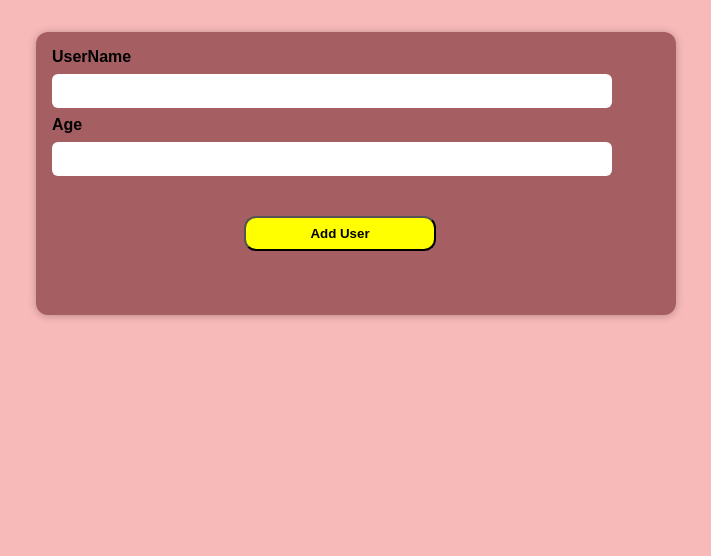
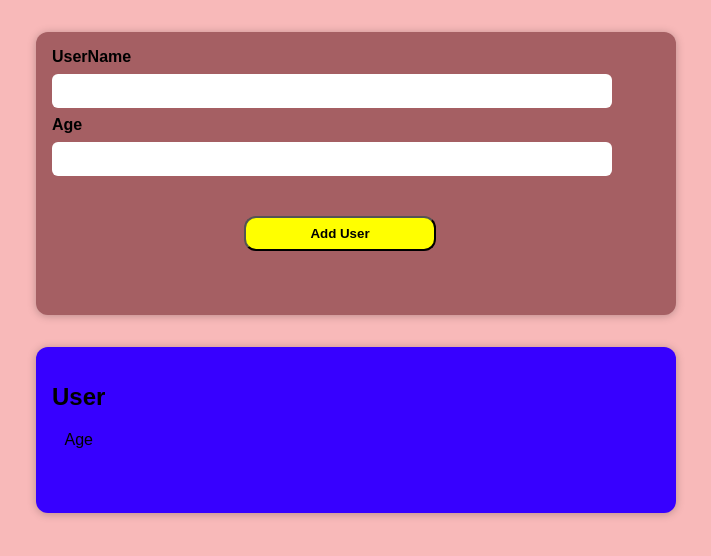
Before and after one commit to ColinMattutini/User-Creation-Deletion, a React (Create React App) app in the folder user-creation-deletion/: page / in a window 1280 px wide. Shown: the top 556 px of the page, without its empty margins (284-995 px from the left). Built offline with nearby package versions, Linux system fonts and the light colour scheme.

Commit message:
Added return statement for Userlist fixing nothing showing up

```diff
--- a/user-creation-deletion/src/App.js
+++ b/user-creation-deletion/src/App.js
@@ -1,9 +1,11 @@
 import React, {useState} from 'react';
 import AddUser from "./Components/Users/AddUser.js";
+import UserList from "./Components/Users/UserList.js";
 
 const App = () => {
   return(<div>
     <AddUser />
+    <UserList />
   </div>
   )
 
--- /dev/null
+++ b/user-creation-deletion/src/Components/Users/UserList.css
@@ -0,0 +1,24 @@
+.userlist {
+        background-color: #3700ff;
+        padding: 1rem;
+        margin: 2rem auto;
+        width: 40rem;
+        max-width: 95%;
+        border-radius: 12px;
+        text-align: center;
+        box-shadow: 0 1px 8px rgba(0, 0, 0, 0.25);
+}
+
+.userlist-control {
+    display: flex;
+    flex-wrap: wrap;
+    gap: 1rem;
+    margin-bottom: 3rem;
+}
+
+.userlist_control h2{
+    color: black;
+    font-weight: bold;
+    margin-bottom: .5rem;
+    display: block;
+}
--- /dev/null
+++ b/user-creation-deletion/src/Components/Users/UserList.js
@@ -0,0 +1,23 @@
+import React from 'react';
+import './UserList.css';
+import Card from '../UI/Card.js';
+
+const UserList = (props) => {
+    return(
+    <Card>
+    <div className='userlist'>
+        <div className='userlist-control'>
+            <div classname='userlist_control'>
+
+                    <h2>User</h2>
+                    <label htmlFor="age">Age</label>
+
+            </div>
+        </div>
+    </div>
+    </Card>
+    )
+
+}
+
+export default UserList;
```
